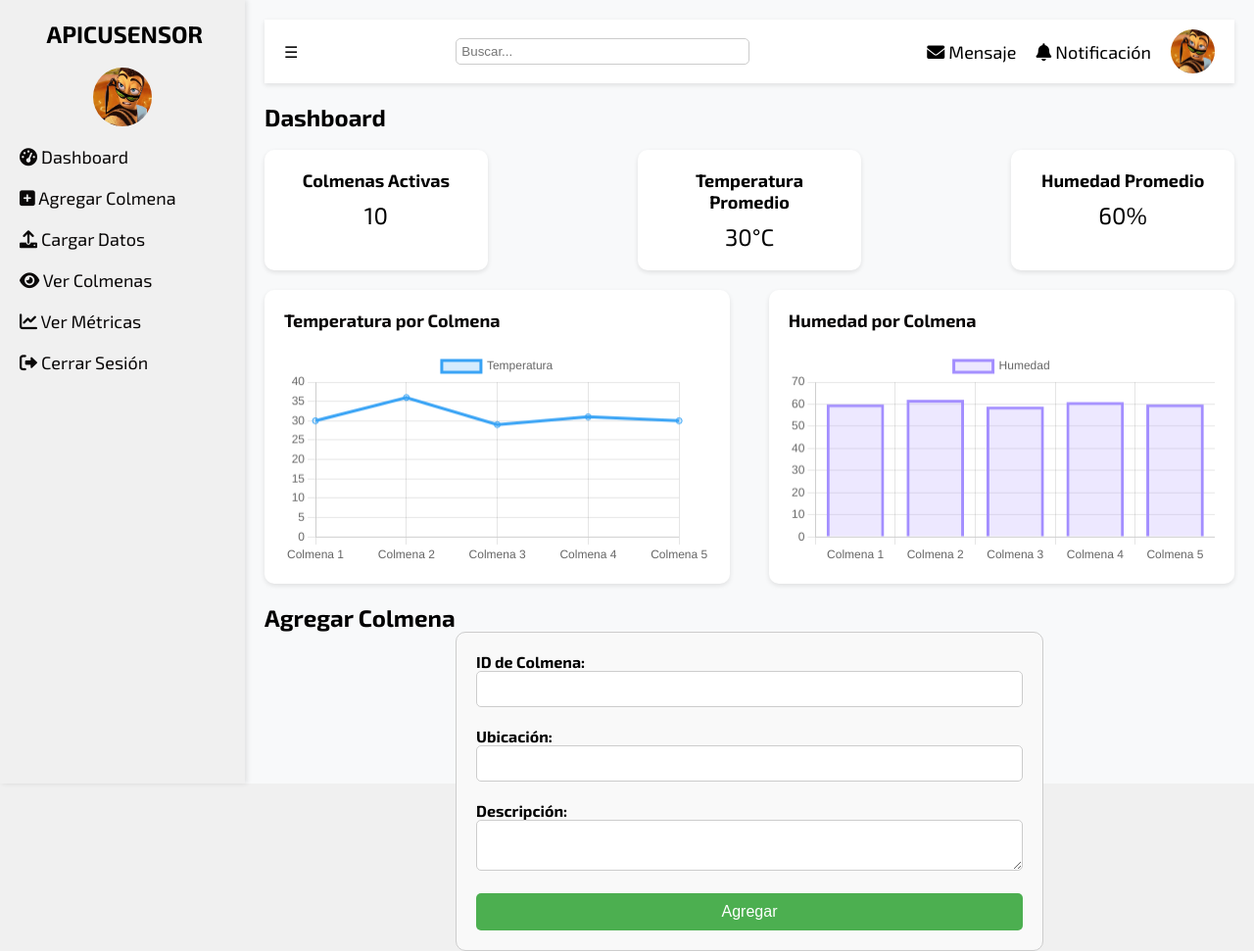
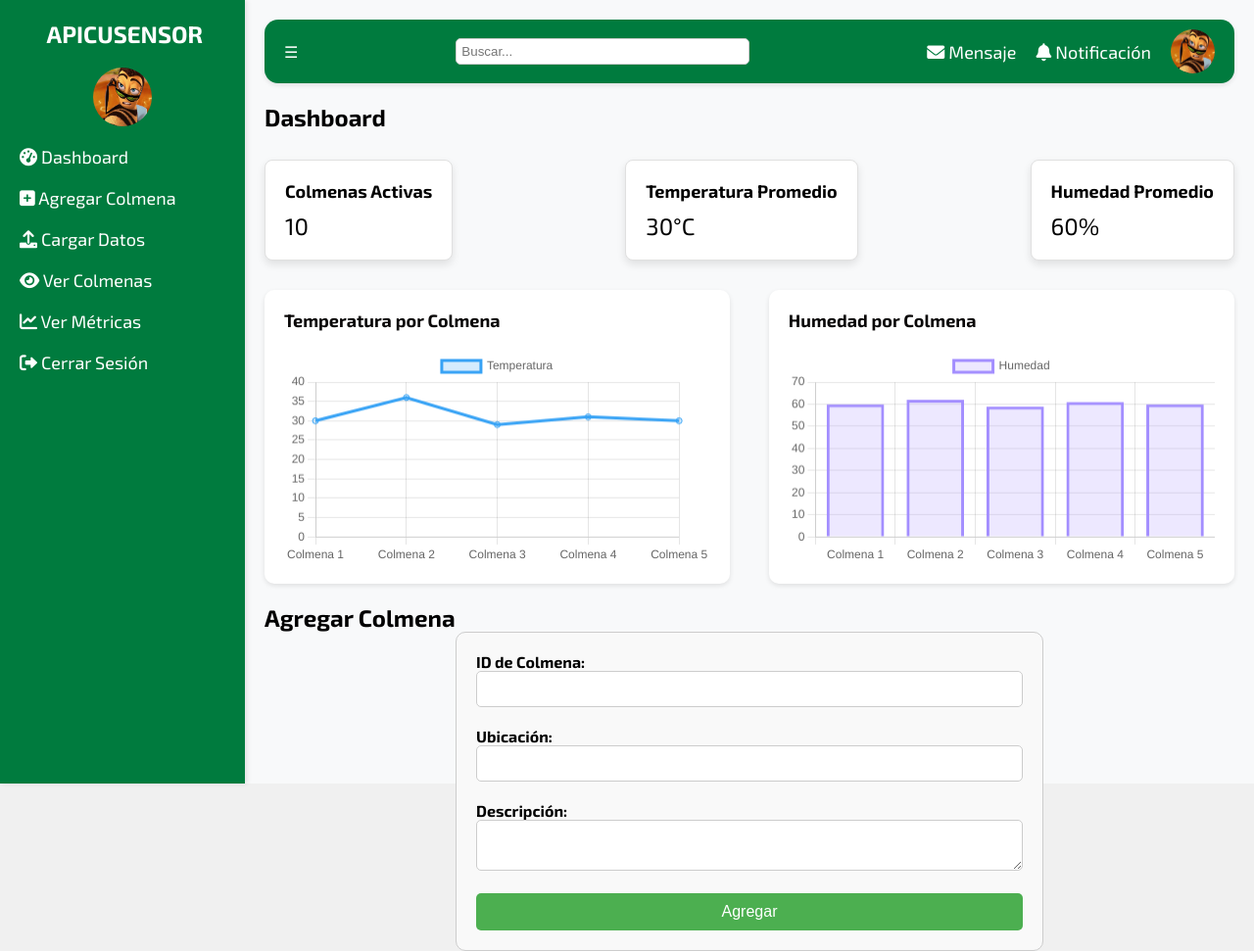
Before and after one commit to JMMR384/apicusensor, a PHP site: page /dashboard.html in a window 1280 px wide. Shown: the whole page at 98% size. Run offline with PHP 8.4, Linux system fonts and the light colour scheme.

Commit message:
styles aply

```diff
--- a/public/styles.css
+++ b/public/styles.css
@@ -77,7 +77,7 @@ body {
 .login-box button {
     width: 100%;
     padding: 10px;
-    background: #007bff;
+    background: #00482B;
     border: none;
     border-radius: 5px;
     color: white;
@@ -86,7 +86,7 @@ body {
 }
 
 .login-box button:hover {
-    background: #0056b3;
+    background: #00482B;
 }
 /* Sidebar styles */
 .container {
@@ -96,8 +96,8 @@ body {
 
 .sidebar {
     width: 250px;
-    background-color: #f0f0f0;
-    color: #000000;
+    background-color: #007B3E;
+    color: #ffffff;
     padding: 20px;
     box-shadow: 2px 0 5px rgba(0, 0, 0, 0.1);
     transition: transform 0.3s ease;
@@ -143,7 +143,7 @@ body {
 }
 
 .sidebar ul li a {
-    color: #090707;
+    color: #ffffff;
     text-decoration: none;
     font-size: 18px;
 }
@@ -165,9 +165,11 @@ body {
     display: flex;
     justify-content: space-between;
     align-items: center;
-    background-color: #fff;
+    background-color: #007B3E;
     padding: 10px 20px;
     box-shadow: 0 2px 5px rgba(0, 0, 0, 0.1);
+    color: white;
+    border-radius: 14px;
 }
 
 .topbar input {
@@ -206,12 +208,44 @@ body {
 }
 
 .card {
-    background-color: #fff;
-    width: 23%;
+    border: 1px solid #e0e0e0;
+    border-radius: 8px;
     padding: 20px;
-    box-shadow: 0 2px 5px rgba(0, 0, 0, 0.1);
-    border-radius: 10px;
-    text-align: center;
+    margin: 10px 0;
+    background-color: #ffffff;
+    box-shadow: 0 4px 8px rgba(0, 0, 0, 0.1);
+}
+
+.card:hover {
+    box-shadow: 0 8px 16px rgba(0, 0, 0, 0.2);
+}
+
+.card-title {
+    font-size: 1.25rem;
+    font-weight: bold;
+}
+
+.card-text {
+    margin-bottom: 15px;
+}
+
+.col-md-4 {
+    flex: 0 0 30%; /* Tres cards por fila */
+    margin: 10px;
+}
+.btn {
+    padding: 15px 20px;
+    background-color: #4CAF50;
+    color: white;
+    border: none;
+    border-radius: 5px;
+    cursor: pointer;
+    font-size: 16px;
+    margin-top: 15px;
+}
+
+.btn:hover {
+    background-color: #45a049;
 }
 
 .card h3 {
```
Also changed, not shown: public/dashboard.html (+31 -13 lines).
